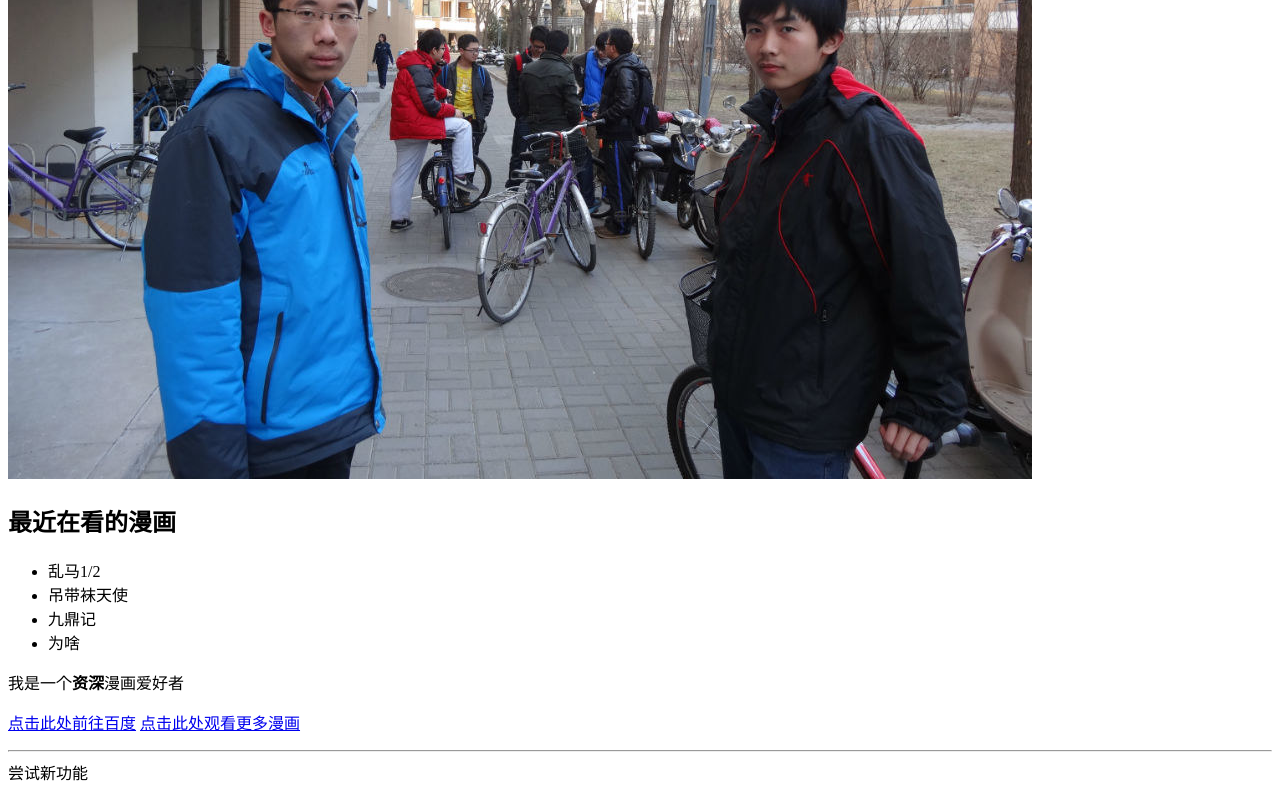
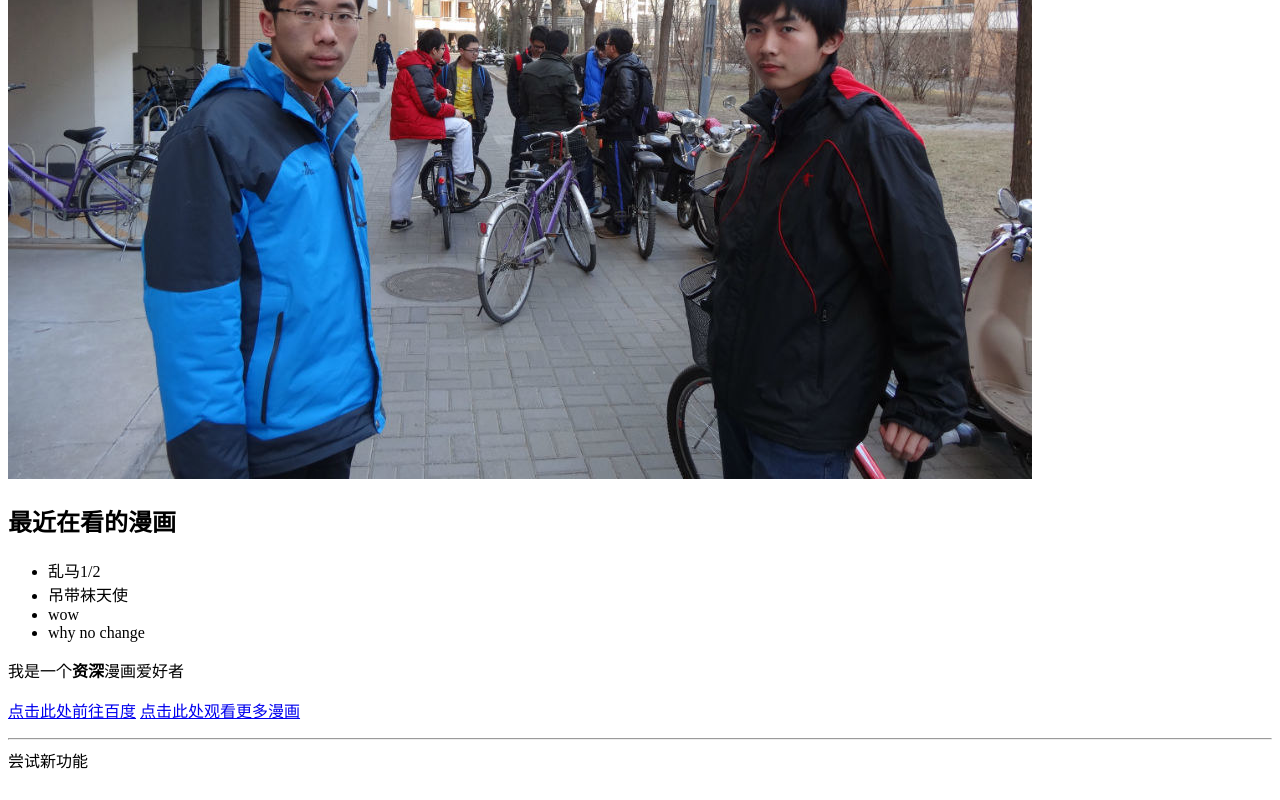
Before and after one commit to ye-mu/mysite, a plain HTML site: page index.html in a window 1280 px wide. Shown: the part 378-1178 px from the top of the page. Drawn offline with Linux system fonts and the light colour scheme.

Commit message:
Update index.html

```diff
--- a/index.html
+++ b/index.html
@@ -17,8 +17,8 @@
     <ul>
         <li>乱马1/2</li>
         <li>吊带袜天使</li>
-        <li>九鼎记</li>
-        <li>为啥</li>
+        <li>wow</li>
+        <li>why no change</li>
     </ul>
     <p>我是一个<strong>资深</strong>漫画爱好者</p>
     <p>
```
